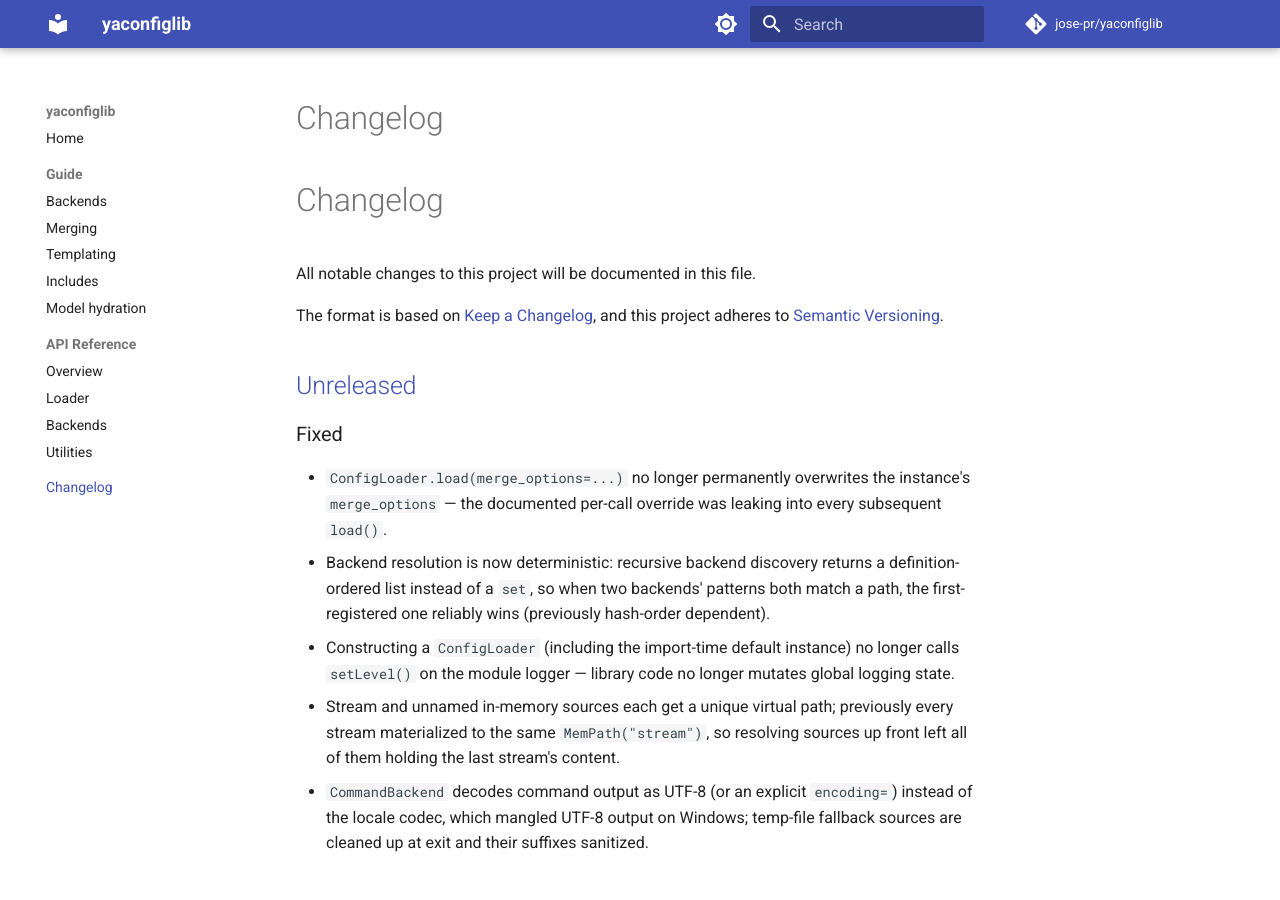
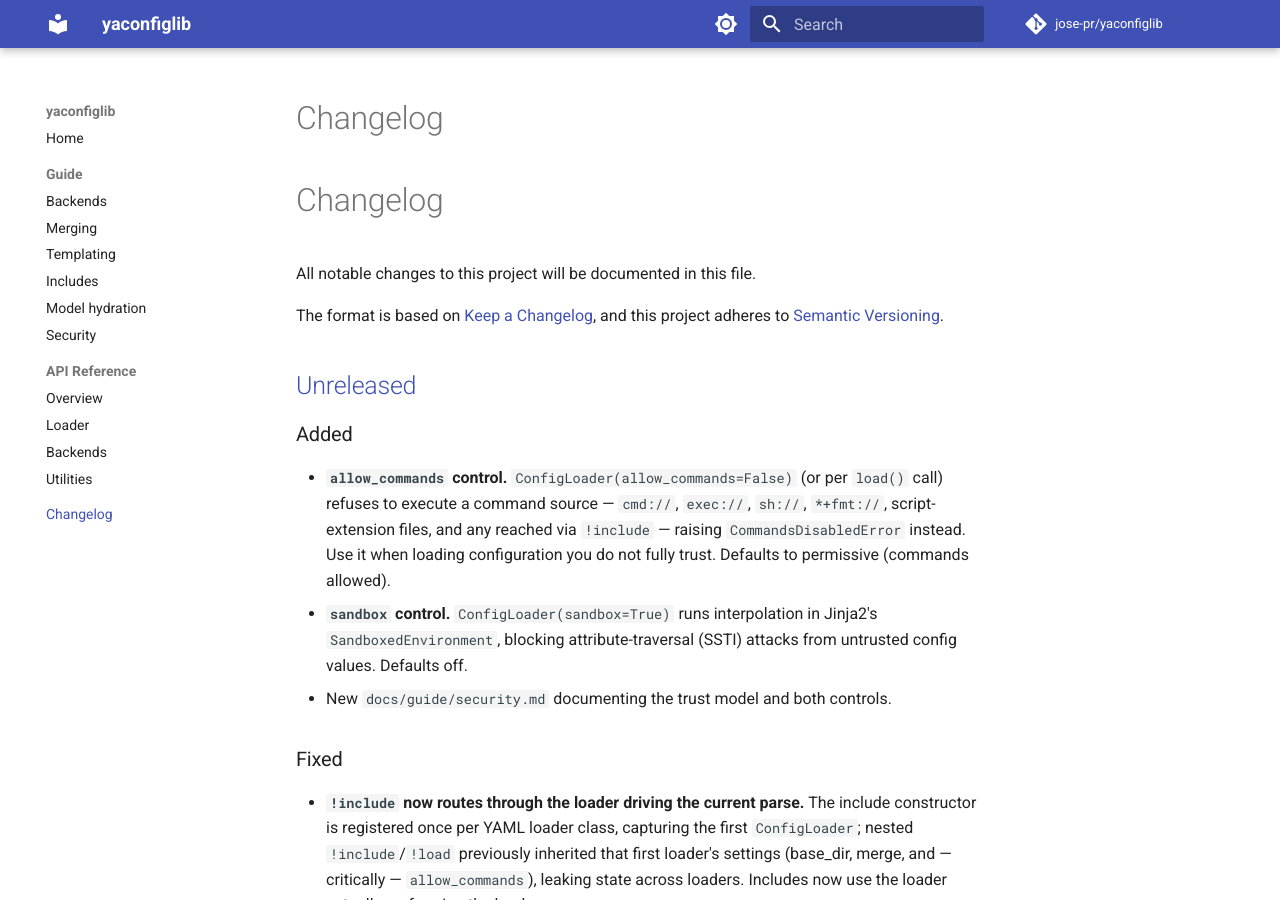
Before and after one commit to jose-pr/yaconfiglib, an MkDocs documentation site: the page built from docs/changelog.md, in a window 1280 px wide and 900 px high. Built offline with MkDocs 1.6.1 and Material for MkDocs 9.7.7, drawn with Linux system fonts in a browser that asks for light colours; comment, search, counter and statistics services are not loaded; some of the changed text lies outside the part shown.

Commit message:
feat: untrusted-config hardening (allow_commands + sandbox)
Two opt-in security controls on ConfigLoader (constructor + per-call), defaults
preserve current behavior:
- allow_commands=False refuses to run any command source (cmd://, exec://,
  sh://, *+fmt://, script files) including via !include, raising
  CommandsDisabledError (exported at the package root)
- sandbox=True runs interpolation in Jinja2 SandboxedEnvironment, blocking
  attribute-traversal SSTI from untrusted config values

Also fixes a cross-loader state leak this exposed: the !include constructor is
registered once per PyYAML loader class capturing the FIRST ConfigLoader, so
nested includes inherited that loader's settings (base_dir/merge/allow_commands).
YamlConfig.load now stashes the driving loader on the loader instance and the
include constructor routes through it -- without this allow_commands=False did
not block `!include 'cmd://...'` when another loader registered first.

New docs/guide/security.md documents the trust model. Tests in
TestSecurityControls (6). Full suite: 126 passed; mkdocs --strict clean.

```diff
--- a/CHANGELOG.md
+++ b/CHANGELOG.md
@@ -7,7 +7,24 @@ and this project adheres to [Semantic Versioning](https://semver.org/spec/v2.0.0
 
 ## [Unreleased]
 
+### Added
+- **`allow_commands` control.** `ConfigLoader(allow_commands=False)` (or per
+  `load()` call) refuses to execute a command source — `cmd://`, `exec://`,
+  `sh://`, `*+fmt://`, script-extension files, and any reached via `!include` —
+  raising `CommandsDisabledError` instead. Use it when loading configuration you
+  do not fully trust. Defaults to permissive (commands allowed).
+- **`sandbox` control.** `ConfigLoader(sandbox=True)` runs interpolation in
+  Jinja2's `SandboxedEnvironment`, blocking attribute-traversal (SSTI) attacks
+  from untrusted config values. Defaults off.
+- New `docs/guide/security.md` documenting the trust model and both controls.
+
 ### Fixed
+- **`!include` now routes through the loader driving the current parse.** The
+  include constructor is registered once per YAML loader class, capturing the
+  first `ConfigLoader`; nested `!include`/`!load` previously inherited that first
+  loader's settings (base_dir, merge, and — critically — `allow_commands`),
+  leaking state across loaders. Includes now use the loader actually performing
+  the load.
 - `ConfigLoader.load(merge_options=...)` no longer permanently overwrites the
   instance's `merge_options` — the documented per-call override was leaking into
   every subsequent `load()`.
--- a/mkdocs.yml
+++ b/mkdocs.yml
@@ -31,6 +31,7 @@ nav:
       - Templating: guide/templating.md
       - Includes: guide/includes.md
       - Model hydration: guide/models.md
+      - Security: guide/security.md
   - API Reference:
       - Overview: api/reference.md
       - Loader: api/loader.md
--- a/src/yaconfiglib/__init__.py
+++ b/src/yaconfiglib/__init__.py
@@ -4,6 +4,7 @@ from .backends import ConfigBackend as ConfigBackend
 from .loader import (
     ConfigLoader as ConfigLoader,
     ConfigLoaderMergeMethod as ConfigLoaderMergeMethod,
+    CommandsDisabledError as CommandsDisabledError,
     load as load,
     loads as loads,
     dump as dump,
@@ -20,6 +21,7 @@ from .utils.merge import (
 __all__ = [
     "ConfigLoader",
     "ConfigLoaderMergeMethod",
+    "CommandsDisabledError",
     "MergeMethod",
     "typed_merge",
     "OpaqueMerge",
```
Also changed, not shown: docs/guide/security.md (added, +74 -0 lines), 3 other files.
